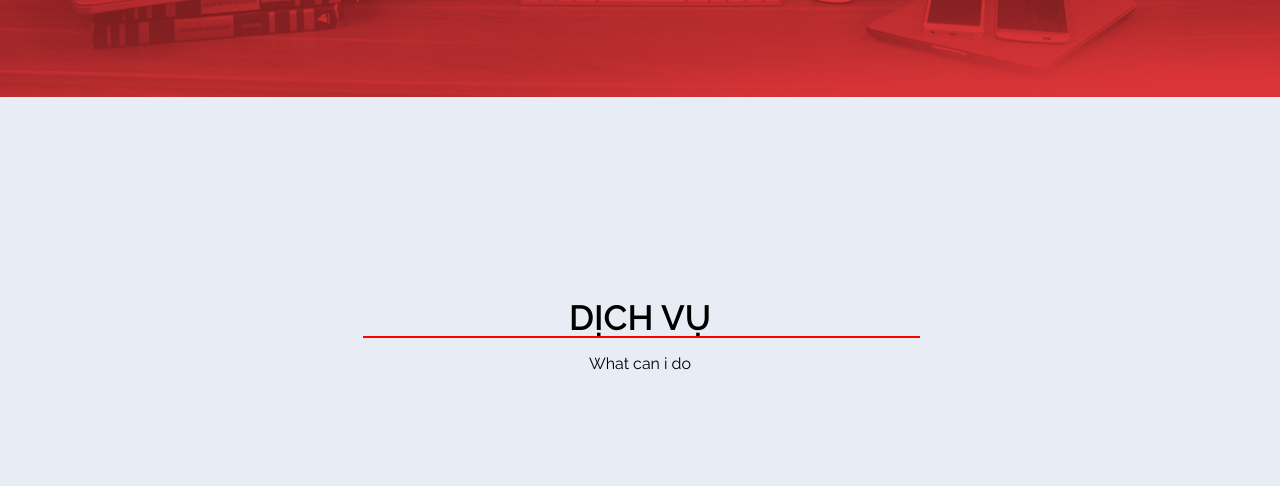
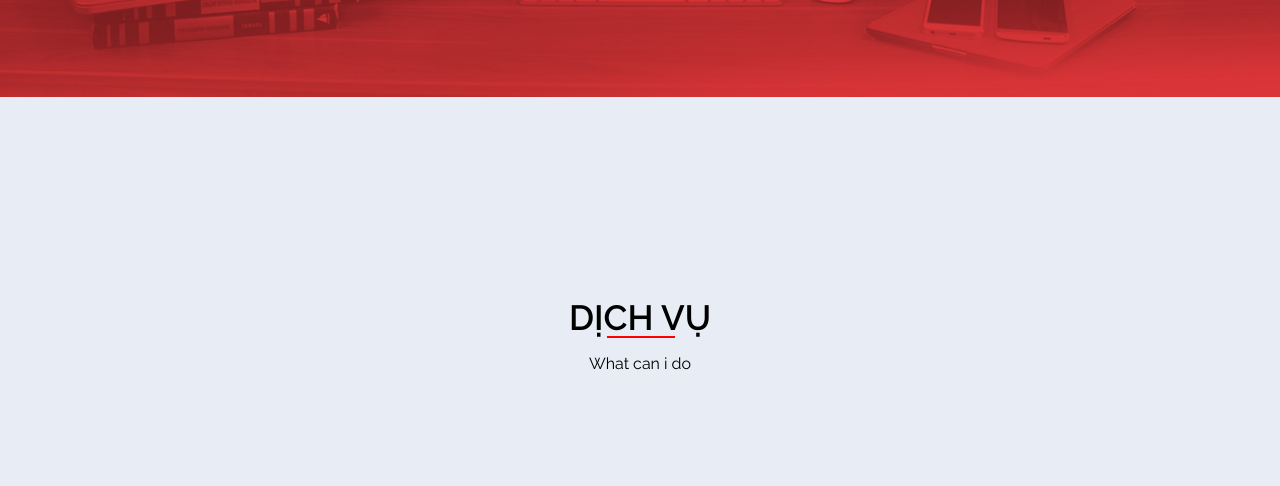
Before and after one commit to hoangttat/CV-InterShip, a plain HTML site: page index.html in a window 1280 px wide. Shown: the part 2211-2697 px from the top of the page. Drawn offline with Linux system fonts and the light colour scheme.

Commit message:
upload source code

```diff
--- a/asset/css/style.css
+++ b/asset/css/style.css
@@ -323,8 +323,8 @@ text-transform: uppercase;
   height: 0px;
   border: 1px solid red;
   bottom: 0px;
-  left: 25%;
-  width: 50%;
+  left: 47%;
+    width: 6%;
 }
 
 .box {
--- a/index.html
+++ b/index.html
@@ -45,7 +45,7 @@
           <h6 class="home-content__hello"> Xin chào nhà tuyển dụng.<span> Tôi là</span></h6> <span
             class="h1-name">HOANG</span>
           <button class="btn-download">
-            DOWNLOAD CV
+             <a style="text-decoration:none ; color: red;" target="_blank" href="https://www.topcv.vn/xem-cv/AgIABgEFDFcEBgECVVVSDQVWUgAODAADClVVVQb3eb">DOWNLOAD CV</a>
           </button>
         </div>
       </div>
```
